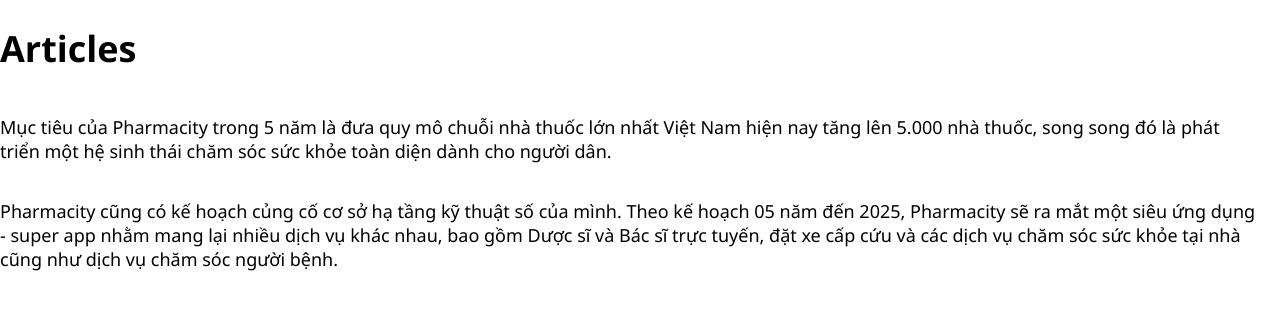
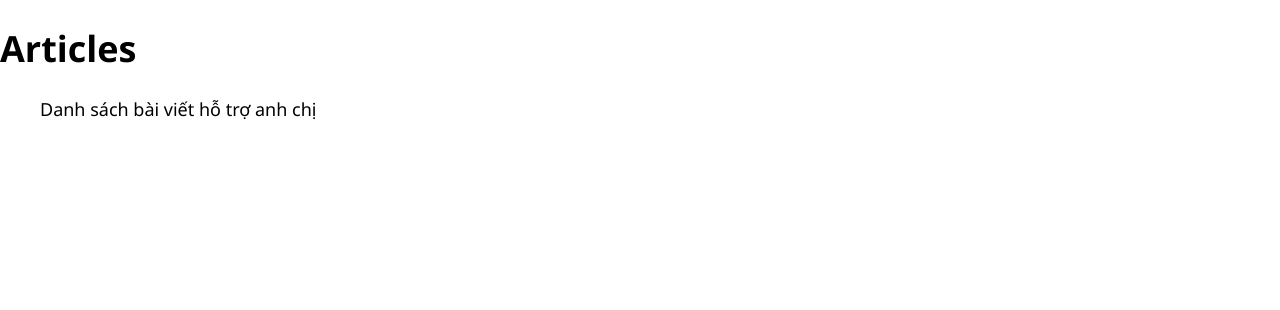
Before and after one commit to work-henry-smith/pharmacity, a React (Create React App) app: page /articles-list in a window 1280 px wide. Shown: the top 310 px of the page. Built offline with nearby package versions, Linux system fonts and the light colour scheme.

Commit message:
update content for pages

```diff
--- a/src/pages/ArticlePage.js
+++ b/src/pages/ArticlePage.js
@@ -3,8 +3,8 @@ import React from 'react';
 const ArticlePage = () => (
     <>
         <h1>Article 01</h1>
-        <p>Mục tiêu của Pharmacity trong 5 năm là đưa quy mô chuỗi nhà thuốc lớn nhất Việt Nam hiện nay tăng lên 5.000 nhà thuốc, song song đó là phát triển một hệ sinh thái chăm sóc sức khỏe toàn diện dành cho người dân.</p>
-        <p>Pharmacity cũng có kế hoạch củng cố cơ sở hạ tầng kỹ thuật số của mình. Theo kế hoạch 05 năm đến 2025, Pharmacity sẽ ra mắt một siêu ứng dụng - super app nhằm mang lại nhiều dịch vụ khác nhau, bao gồm Dược sĩ và Bác sĩ trực tuyến, đặt xe cấp cứu và các dịch vụ chăm sóc sức khỏe tại nhà cũng như dịch vụ chăm sóc người bệnh.</p>
+        <h3>Công ty địa phương - Nguồn đầu tư toàn cầu</h3>
+        <p>Pharmacity có sự hỗ trợ tài chính rất mạnh mẽ từ trong nước cho đến quốc tế, bao gồm cả công ty cổ phần Mekong Capital có trụ sở tại Việt Nam và công ty đầu tư cổ phần tư nhân TR Capital có trụ sở tại Hong Kong. Ngành công nghiệp dược phẩm tại Việt Nam hiện tại trị giá 7.4 tỷ USD. Chi tiêu trung bình cho dược phẩm đã tăng với tốc độ trung bình 14% trong 10 năm qua và dự kiến sẽ tiếp tục tăng trong tương lai.</p>
     </>
 );
 
--- a/src/pages/ArticlesList.js
+++ b/src/pages/ArticlesList.js
@@ -3,8 +3,8 @@ import React from 'react';
 const ArticlesList = () => (
     <>
         <h1>Articles</h1>
-        <p>Mục tiêu của Pharmacity trong 5 năm là đưa quy mô chuỗi nhà thuốc lớn nhất Việt Nam hiện nay tăng lên 5.000 nhà thuốc, song song đó là phát triển một hệ sinh thái chăm sóc sức khỏe toàn diện dành cho người dân.</p>
-        <p>Pharmacity cũng có kế hoạch củng cố cơ sở hạ tầng kỹ thuật số của mình. Theo kế hoạch 05 năm đến 2025, Pharmacity sẽ ra mắt một siêu ứng dụng - super app nhằm mang lại nhiều dịch vụ khác nhau, bao gồm Dược sĩ và Bác sĩ trực tuyến, đặt xe cấp cứu và các dịch vụ chăm sóc sức khỏe tại nhà cũng như dịch vụ chăm sóc người bệnh.</p>
+        <ul>Danh sách bài viết hỗ trợ anh chị</ul>
+
     </>
 );
 
--- a/src/pages/Homepage.js
+++ b/src/pages/Homepage.js
@@ -3,8 +3,8 @@ import React from 'react';
 const HomePage = () => (
     <>
         <h1>Hello World, Welcome to Pharmacity</h1>
-        <p>Mục tiêu của Pharmacity trong 5 năm là đưa quy mô chuỗi nhà thuốc lớn nhất Việt Nam hiện nay tăng lên 5.000 nhà thuốc, song song đó là phát triển một hệ sinh thái chăm sóc sức khỏe toàn diện dành cho người dân.</p>
-        <p>Pharmacity cũng có kế hoạch củng cố cơ sở hạ tầng kỹ thuật số của mình. Theo kế hoạch 05 năm đến 2025, Pharmacity sẽ ra mắt một siêu ứng dụng - super app nhằm mang lại nhiều dịch vụ khác nhau, bao gồm Dược sĩ và Bác sĩ trực tuyến, đặt xe cấp cứu và các dịch vụ chăm sóc sức khỏe tại nhà cũng như dịch vụ chăm sóc người bệnh.</p>
+        <p>Sau 10 năm, chuỗi Pharmacity đã hình thành với hơn 600 nhà thuốc tại 15 tỉnh thành và có kế hoạch mở đến 1000 nhà thuốc vào cuối năm 2021 với tốc độ mở 2 nhà thuốc mỗi ngày.</p>
+        <p>Chuỗi Pharmacity hiện cung cấp một số lượng lớn, đầy đủ, và đa dạng các loại dược phẩm bên cạnh các sản phẩm chăm sóc cá nhân, vitamines, và các thực phẩm chức năng với hơn 10.000 sản phẩm có sẵn từ các nhà cung cấp đáng tin cậy với giá thành hợp lý.</p>
     </>
 );
 
```
